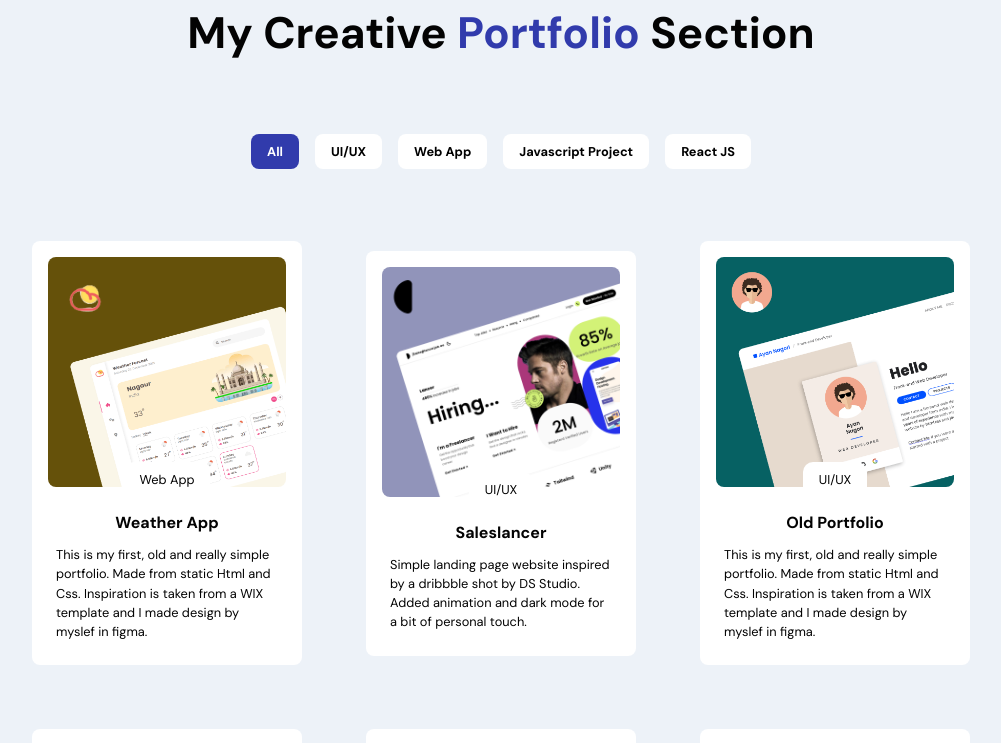
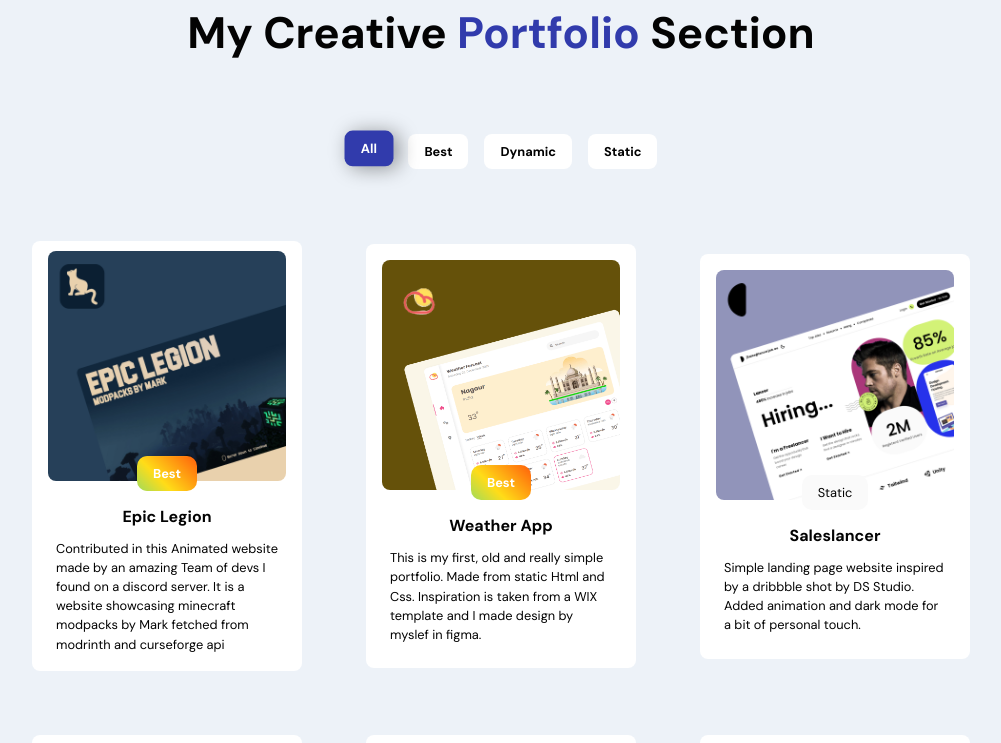
Before and after one commit to AyanNagorimsn/portfolio-react, a React (Vite) app: page / in a window 1280 px wide. Shown: the part 1660-2403 px from the top of the page, without its empty margins (110-1111 px from the left). Built offline with nearby package versions, Linux system fonts and the light colour scheme; no server answers.

Commit message:
added epic legion project

```diff
--- a/src/constants/images.js
+++ b/src/constants/images.js
@@ -24,9 +24,11 @@ import oldportfolio from "../assets/oldportfolio.png";
 import guessthenum from "../assets/guessthenum.png";
 import weather from "../assets/weather.png";
 import saleslancer from "../assets/saleslancer.png";
+import epiclegion from "../assets/epiclegion.png";
 
 export default {
   saleslancer,
+  epiclegion,
   weather,
   bankist,
   pickgame,
--- a/src/container/Skills/Skills.jsx
+++ b/src/container/Skills/Skills.jsx
@@ -4,17 +4,14 @@ import React, { useState, useEffect } from "react";
 import { motion } from "framer-motion";
 import { AppWrap } from "../../wrapper";
 import { data } from "../../data/skills-data";
-import { Edata } from "../../data/experience-data";
 import { images } from "../../constants";
 import "./Skills.scss";
 
 const Skills = () => {
-  const [experiences, setExperiences] = useState([]);
   const [skills, setSkills] = useState([]);
 
   useEffect(() => {
     setSkills(data);
-    setExperiences(Edata);
   }, []);
 
   return (
@@ -30,10 +27,7 @@ const Skills = () => {
               className="app__skills-item app__flex"
               key={skill.name}
             >
-              <div
-                className="app__flex"
-                style={{ backgroundColor: skill.bgColor }}
-              >
+              <div className="app__flex" style={{ backgroundColor: skill.bgColor }}>
                 <img src={images[skill.name]} alt={skill.name} />
               </div>
               <p className="p-text">{skill.name}</p>
--- a/src/container/Work/Work.jsx
+++ b/src/container/Work/Work.jsx
@@ -46,26 +46,18 @@ const Work = () => {
       </h2>
 
       <div className="app__work-filter">
-        {["All", "UI/UX", "Web App", "Javascript Project", "React JS"].map(
-          (item, index) => (
+        {["All", "Best", "Dynamic", "Static"].map((item, index) => (
           <div
             key={index}
             onClick={() => handleWorkFilter(item)}
-              className={`app__work-filter-item app__flex p-text ${
-                activeFilter === item ? "item-active" : ""
-              }`}
+            className={`app__work-filter-item app__flex p-text ${activeFilter === item ? "item-active" : ""}`}
           >
             {item}
           </div>
-          )
-        )}
+        ))}
       </div>
 
-      <motion.div
-        animate={animateCard}
-        transition={{ duration: 0.5, delayChildren: 0.5 }}
-        className="app__work-portfolio"
-      >
+      <motion.div animate={animateCard} transition={{ duration: 0.5, delayChildren: 0.5 }} className="app__work-portfolio">
         {filterWork.map((work, index) => (
           <div className="app__work-item app__flex" key={index}>
             <div className="app__work-img">
@@ -113,10 +105,8 @@ const Work = () => {
                 {work.description}
               </p>
 
-              <div className="app__work-tag app__flex">
-                <p className="p-text">
-                  {work.tags.length > 1 ? work.tags[1] : work.tags[0]}
-                </p>
+              <div className={`app__work-tag app__flex ${work.tags?.[1] === "Best" ? "highlight" : ""}`}>
+                <p className="p-text">{work.tags.length > 1 ? work.tags[1] : work.tags[0]}</p>
               </div>
             </div>
           </div>
--- a/src/container/Work/Work.scss
+++ b/src/container/Work/Work.scss
@@ -31,6 +31,8 @@
   .item-active {
     background-color: var(--secondary-color);
     color: #fff;
+    transform: scale(1.02) translateY(-3px);
+    box-shadow: 5px 2px 20px rgba(0, 0, 0, 0.4);
   }
 }
 
@@ -134,7 +136,25 @@
     position: absolute;
     padding: 0.5rem 1rem;
     border-radius: 10px;
-    background-color: #fff;
+    background-color: #fafafa;
     top: -25px;
+
+    &.highlight {
+      color: white;
+      font-weight: 600;
+      background: linear-gradient(45deg, #f17c58, #e94584, #24aadb, #27dbb1, #ffdc18, #ff3706);
+      background-size: 600% 100%;
+      animation: gradient 7s linear infinite;
+      animation-direction: alternate;
+    }
   }
 }
+
+@keyframes gradient {
+  0% {
+    background-position: 0%;
+  }
+  100% {
+    background-position: 100%;
+  }
+}
--- a/src/data/work-data.js
+++ b/src/data/work-data.js
@@ -1,10 +1,20 @@
+// {["All", "Best", "Dynamic", "Static"].map((item, index) => (
+
 export const data = [
+  {
+    title: `Epic Legion`,
+    description: `Contributed in this Animated website made by an amazing Team of devs I found on a discord server. It is a website showcasing minecraft modpacks by Mark fetched from modrinth and curseforge api`,
+    projectLink: `https://weadher.vercel.app/`,
+    codeLink: "https://github.com/ParallelXL/weather-app",
+    tags: [`All`, `Best`, `Dynamic`],
+    imgname: `epiclegion`,
+  },
   {
     title: `Weather App`,
     description: `This is my first, old and really simple portfolio. Made from static Html and Css. Inspiration is taken from a WIX template and I made design by myslef in figma. `,
     projectLink: `https://weadher.vercel.app/`,
     codeLink: "https://github.com/ParallelXL/weather-app",
-    tags: [`All`, `Web App`],
+    tags: [`All`, `Best`, `Dynamic`],
     imgname: `weather`,
   },
   {
@@ -12,7 +22,7 @@ export const data = [
     description: `Simple landing page website inspired by a dribbble shot by DS Studio. Added animation and dark mode for a bit of personal touch.`,
     projectLink: `https://saleslancer-landing-page.vercel.app/`,
     codeLink: "https://github.com/ParallelXL/Landing-page-UI",
-    tags: [`All`, `UI/UX`],
+    tags: [`All`, `Static`],
     imgname: `saleslancer`,
   },
   {
@@ -20,7 +30,7 @@ export const data = [
     description: `This is my first, old and really simple portfolio. Made from static Html and Css. Inspiration is taken from a WIX template and I made design by myslef in figma. `,
     projectLink: `https://ayannagori-oldfolio.vercel.app`,
     codeLink: "https://github.com/ParallelXL/old-portfolio",
-    tags: [`All`, `UI/UX`],
+    tags: [`All`, `Static`],
     imgname: `oldportfolio`,
   },
   {
@@ -28,7 +38,7 @@ export const data = [
     description: `This is a website I create for my first client. Which I get When I was Freelancing on truelancer.com, the design is quite similar to stripe.com. Made from static Html and Css`,
     projectLink: `https://logify.id`,
     codeLink: "https://github.com/ParallelXL/logify-website",
-    tags: [`All`],
+    tags: [`All`, `Static`],
     imgname: `logify`,
   },
   {
@@ -36,7 +46,7 @@ export const data = [
     description: `This is a minimal finance themes website. I made this when I was learning a course from udemy. the course and design is by jonasschmedtmann.`,
     projectLink: `https://minimal-bankist.vercel.app/`,
     codeLink: `https://github.com/ParallelXL/bankist-website`,
-    tags: [`All`, `UI/UX`],
+    tags: [`All`, `Static`],
     imgname: `bankist`,
   },
   {
@@ -44,7 +54,7 @@ export const data = [
     description: `This is a javascript game in which the player has to guess the number which is randomly generated between 1 to 20. the course and design is by jonasschmedtmann.`,
     projectLink: `https://mysterydigit.vercel.app/`,
     codeLink: `https://github.com/ParallelXL/Guess-The-Number`,
-    tags: [`All`, `Javascript Project`],
+    tags: [`All`, `Dynamic`],
     imgname: `guessthenum`,
   },
   {
@@ -52,7 +62,7 @@ export const data = [
     description: `This is a 2 player javascript game. The goal is to make 100 points before your opponent player. And that by Rolling dice. If the dice number is 1 then you will lose your all your current points.`,
     projectLink: `https://pick-game.vercel.app/`,
     codeLink: `https://github.com/ParallelXL/Pick-Game-Javascript`,
-    tags: [`All`, `Javascript Project`],
+    tags: [`All`, `Dynamic`],
     imgname: `pickgame`,
   },
 ];
```
Also changed, not shown: src/assets/epiclegion.png (added). Lines whose indentation alone changed are shown as unchanged.
